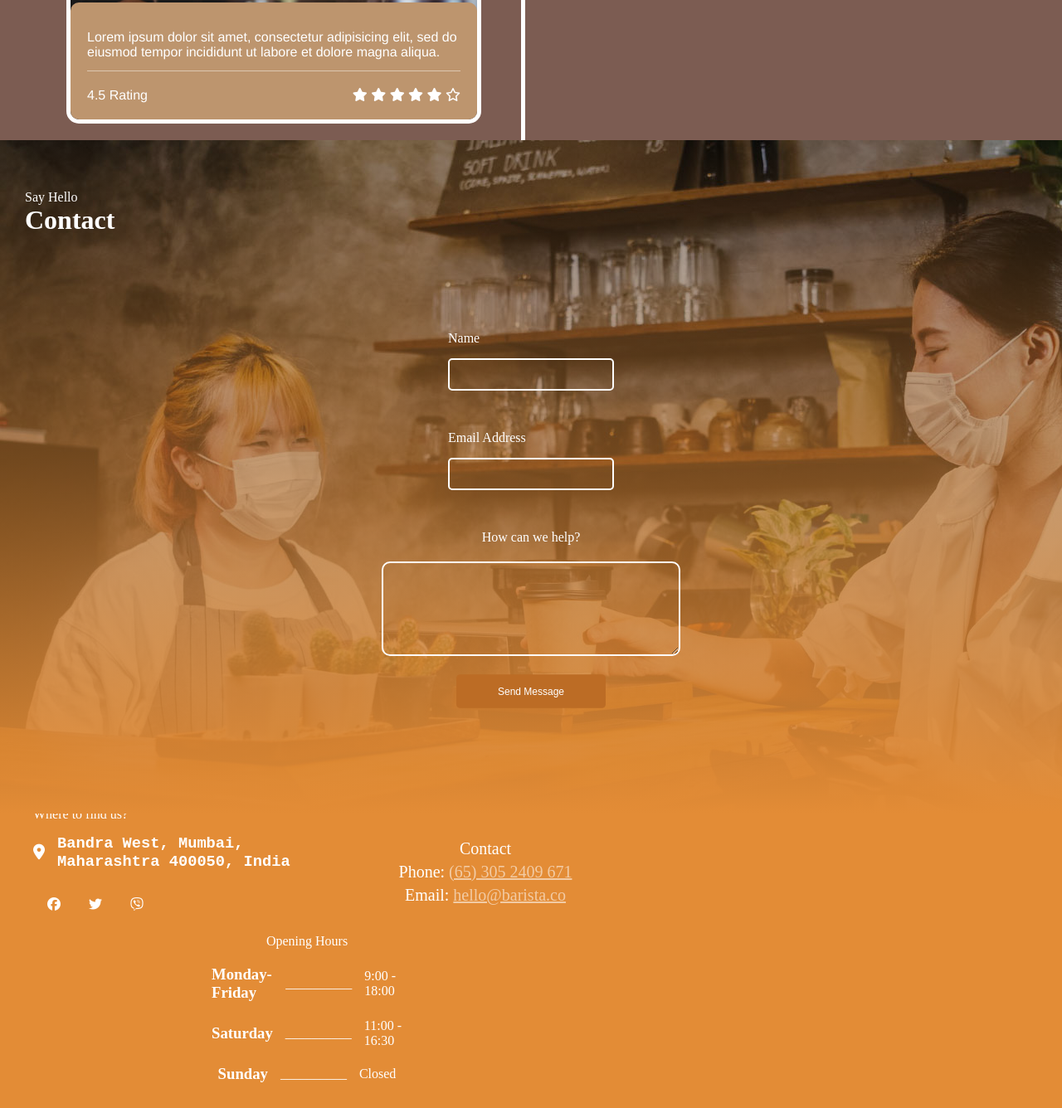
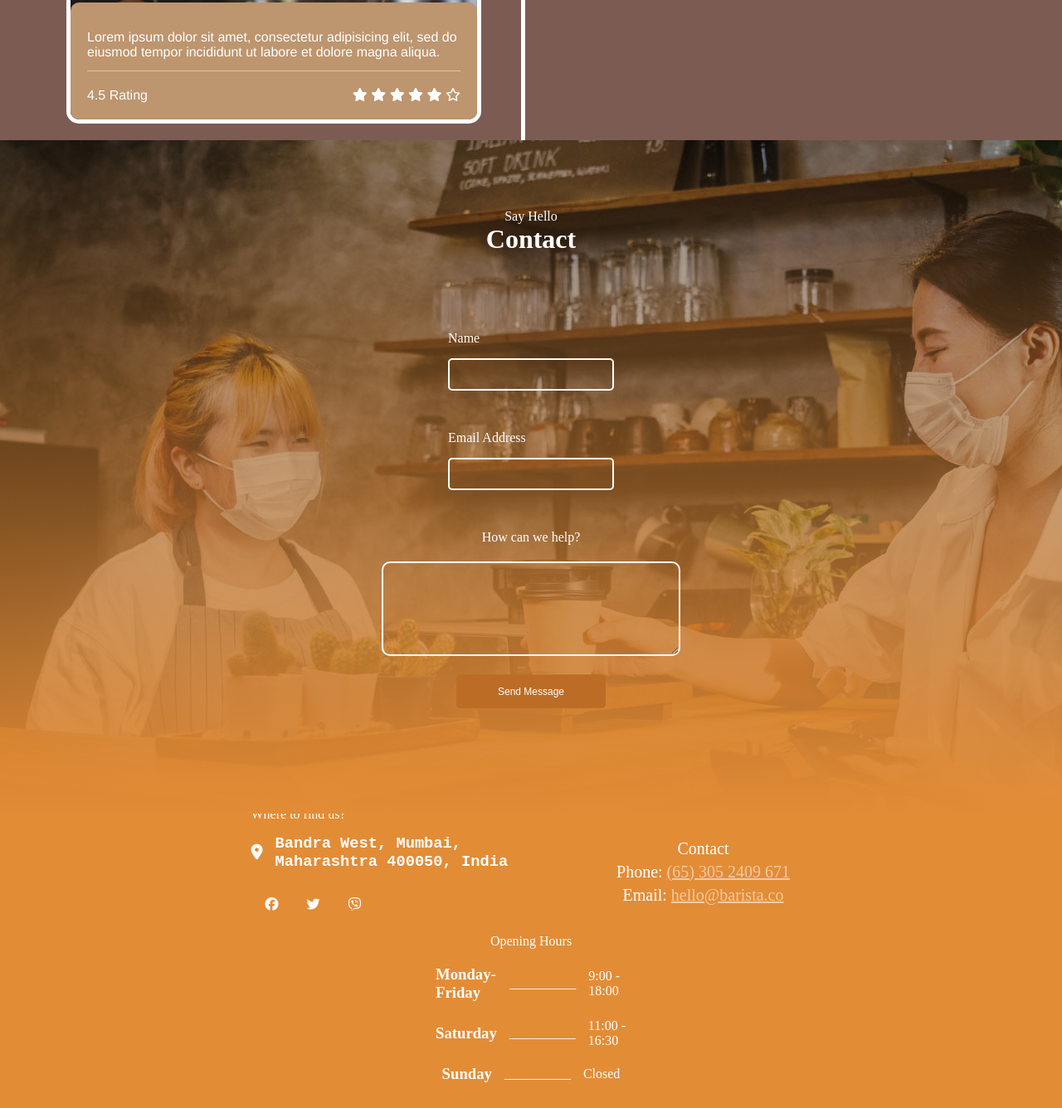
Before and after one commit to grigoryannn/Barista-cafe, a plain HTML site: page index.html in a window 1280 px wide. Shown: the part 3555-4891 px from the top of the page at 83% size. Drawn offline with Linux system fonts and the light colour scheme.

Commit message:
Add files via upload

```diff
--- a/style.css
+++ b/style.css
@@ -910,6 +910,10 @@ header nav {
 .contact_title {
     width: 100%;
     height: 100px;
+    justify-content: center;
+    flex-direction: column;
+    align-items: center;
+    display: flex;
     color: white;
     /* background-color: red; */
 }
@@ -1023,7 +1027,7 @@ footer {
     height: 100%;
     padding: 20px;
     gap: 15px;
-    justify-content: flex-start;
+    justify-content: center;
     align-items: center;
     display: flex;
     background-color: #e38c36;
@@ -1264,7 +1268,6 @@ footer {
         padding: 170px 170px;
         align-items: center;
         justify-content: flex-start;
-
         gap: 20px;
     }
 
```
